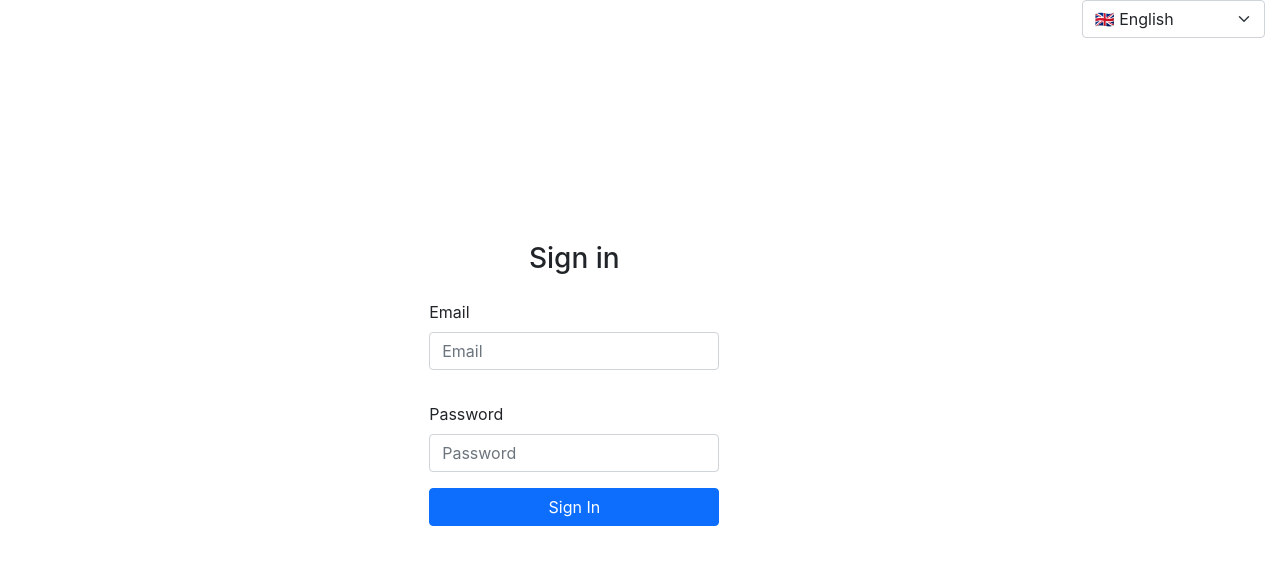
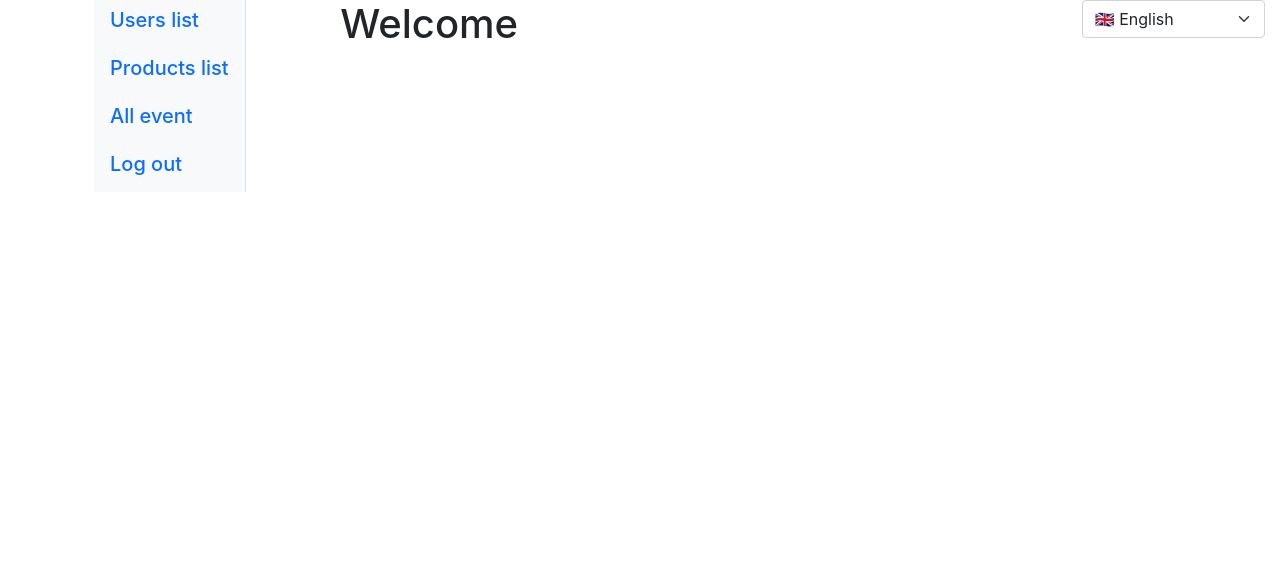
Before and after one commit to flowacademyhu/iota-vajdasag-brand, a React (Create React App) app in the folder frontend/: page /super-admin in a window 1280 px wide. Before the commit this address led to /login. Shown: the top 564 px of the page. Built offline with nearby package versions, Linux system fonts and the light colour scheme; sample sign-in values are in the browser's storage; what axios-mock-adapter would draw is missing.

Commit message:
rename authentictor.js to tokencontext.js

```diff
--- a/frontend/src/App.js
+++ b/frontend/src/App.js
@@ -7,22 +7,18 @@ import {
 } from "react-router-dom";
 import SwitchLanguage from "./components/SwitchLanguage";
 import { useTranslation } from "react-i18next";
-import React, { useState } from 'react';
+import React, { useContext } from 'react';
 import Menu from "./components/Menu.js";
 import SuperAdmin from "./pages/SuperAdmin";
-import { TokenContext } from "./Authenticator";
+import { TokenContext, TokenProvider } from "./TokenContext";
 
-export default function App() {
+const Main = () => {
+  const { token } = useContext(TokenContext);
   const { t } = useTranslation();
-  const [token, setToken] = useState();
-  const TokenProviderValue = { token, setToken }
   const loggedInAsSuperAdmin = false;
   const loggedInAsCompanyAdmin = false;
-
-
   return (
     <>
-      <TokenContext.Provider value={[TokenProviderValue.token, TokenProviderValue.setToken]}>
       <SwitchLanguage />
       <Router>
         <div className="container">
@@ -53,7 +49,18 @@ export default function App() {
           </div>
         </div>
       </Router>
-      </TokenContext.Provider>
     </>
   );
 }
+
+
+export default function App() {
+
+  return (
+    <>
+      <TokenProvider>
+        <Main></Main>
+      </TokenProvider>
+    </>
+  );
+}
--- a/frontend/src/Authenticator.js
+++ /dev/null
@@ -1,3 +0,0 @@
-import React from 'react';
-
-export const TokenContext = React.createContext()
--- /dev/null
+++ b/frontend/src/TokenContext.js
@@ -0,0 +1,15 @@
+import React, { useState } from 'react';
+
+
+export const TokenContext = React.createContext()
+
+
+export const TokenProvider = ({ children }) => {
+    const [token, setToken] = useState(sessionStorage.getItem("token"));
+
+    return (
+        <TokenContext.Provider value={{token, setToken}}>
+            {children}
+        </TokenContext.Provider>
+    );
+}
--- a/frontend/src/components/tokenHandler.js
+++ b/frontend/src/components/tokenHandler.js
@@ -1,16 +1,11 @@
 import { useContext } from "react";
-import { TokenContext } from "../Authenticator";
+import { TokenContext } from "../TokenContext";
 
 
 
 
 export const useTokenStateHandler = () => {
-    const [token, setToken] = useContext(TokenContext);
-
-
-    const getTokenFromStorage = () => {
-        return sessionStorage.getItem("token");
-    }
+    const {setToken, token} = useContext(TokenContext);
 
     const writeToken = (tokenInput) => {
         console.log("writeToken incoming: ", tokenInput)
@@ -21,10 +16,10 @@ export const useTokenStateHandler = () => {
 
     const deleteToken = () => {
         sessionStorage.removeItem("token")
+        setToken(undefined)
     }
 
     return {
-        getTokenFromStorage,
         writeToken,
         deleteToken
     }
```
Lines whose indentation alone changed are shown as unchanged.
